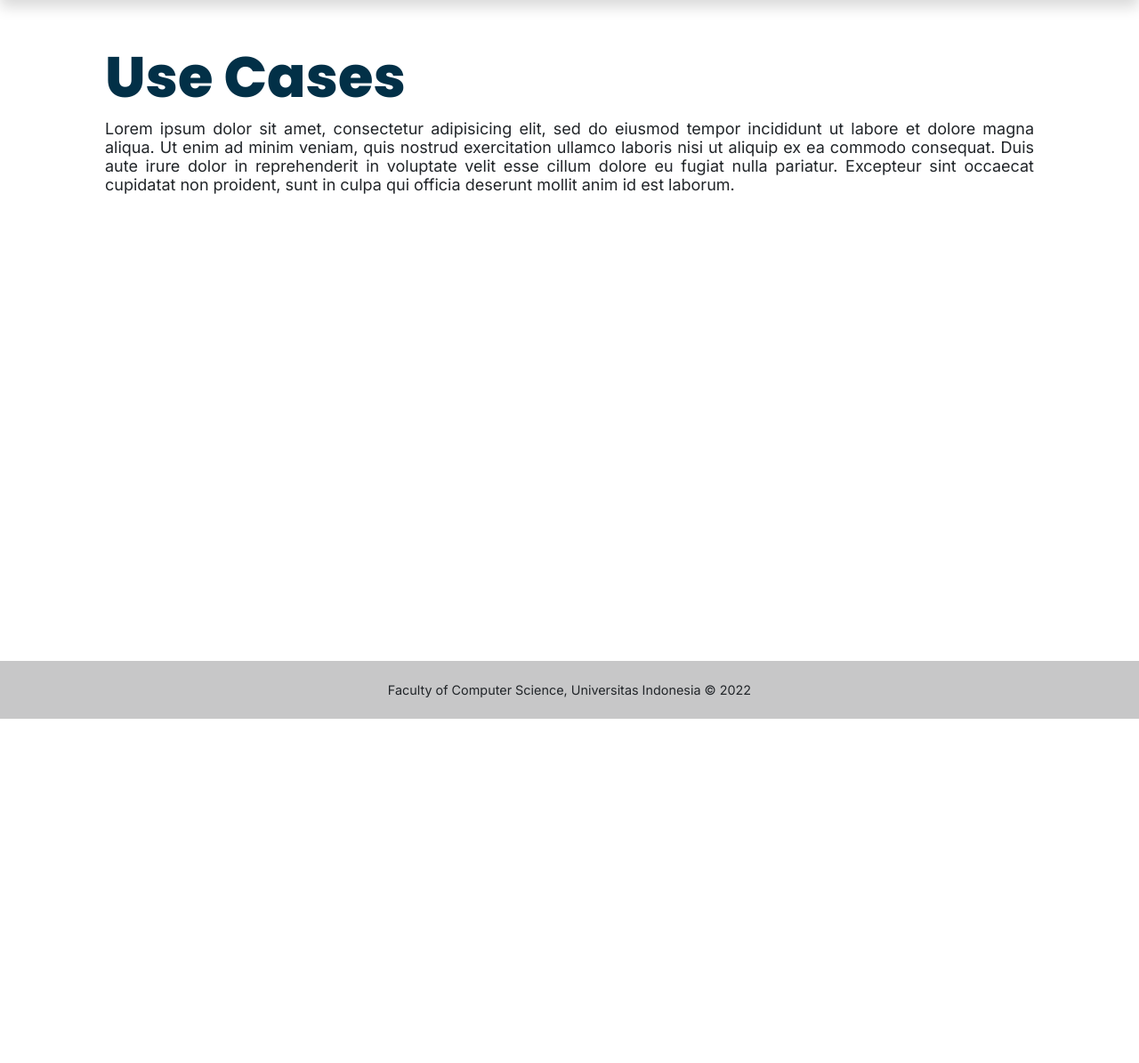
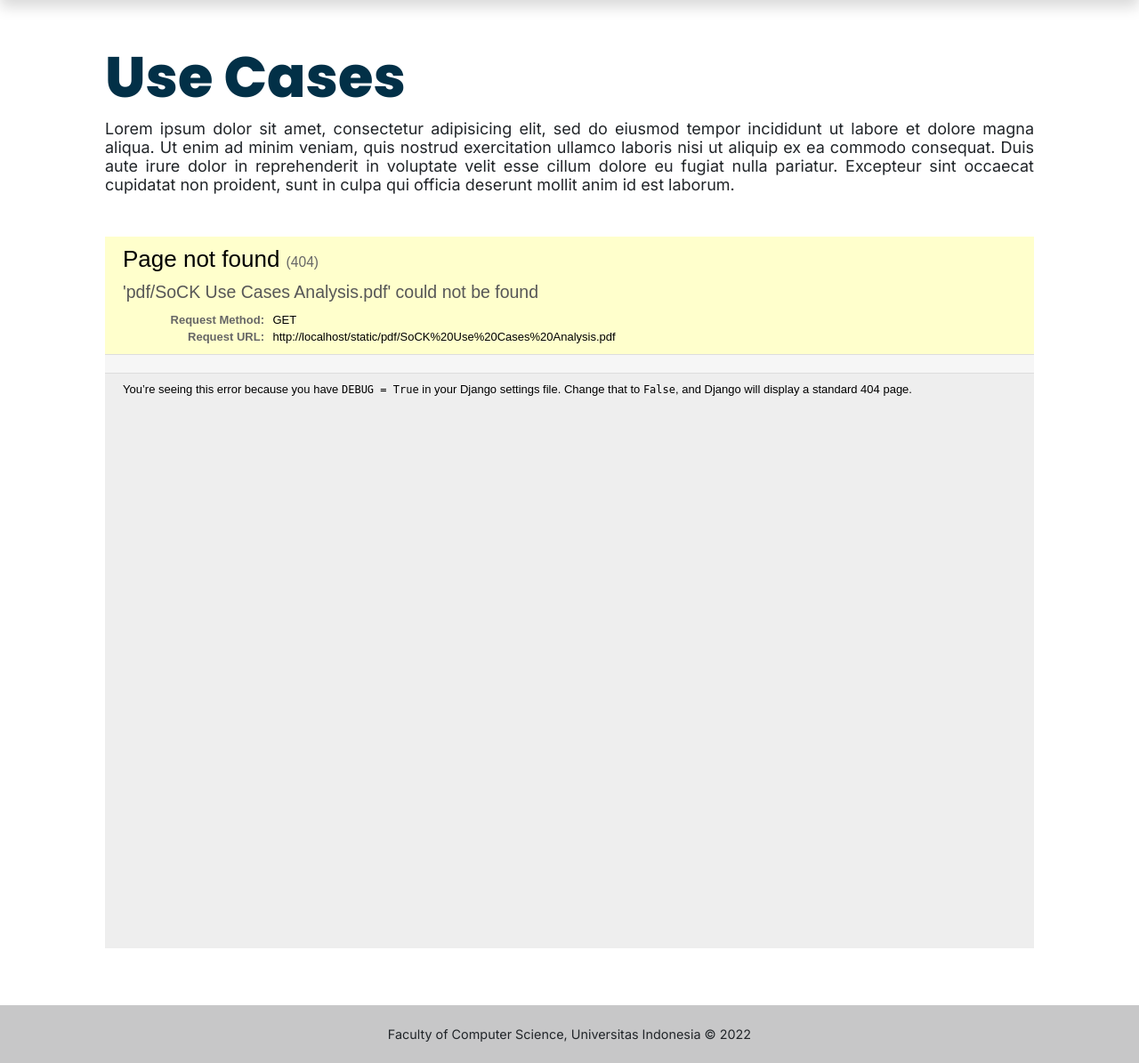
Before and after one commit to JillyCS15/sock-mirror, a Django app: page /usecase/ in a window 1280 px wide. Shown: the part 57-1252 px from the top of the page at 89% size. Before the commit the page ends 865 px from the top, so only its background shows below. Run offline with Django 3.2, Linux system fonts and the light colour scheme; some libraries are stand-ins or nearby versions.

Commit message:
usecase: add dummy pdf

```diff
--- a/usecase/templates/main/usecase-page.html
+++ b/usecase/templates/main/usecase-page.html
@@ -29,7 +29,16 @@
 				<div class="subtitle mb-5 text-justify">
 					{% lorem %}
 				</div>
-				<iframe class="align-self-center" src="#" width="600" height="400"></iframe>
+        <iframe
+          src="{% static 'pdf/SoCK Use Cases Analysis.pdf' %}"
+          class="min-vh-100 mb-3"
+        >
+          <p>
+            Your browser does not support PDFs.
+            <a href="{% static 'pdf/SoCK Use Cases Analysis.pdf' %}">Download the PDF</a>
+            .
+          </p>
+        </iframe>
 			</div>
     </div>
   </div>
```
Also changed, not shown: 1 other file.
